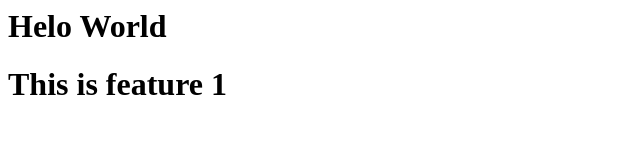
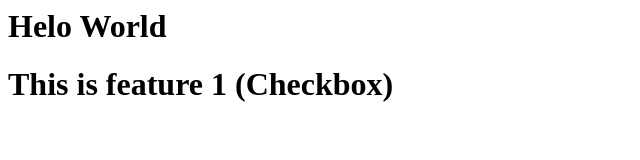
Before and after one commit to ShekharSinghh/Demo, a plain HTML site: page index.html in a window 1280 px wide. Shown: the whole page, without its empty margins (0-640 px from the left). Drawn offline with Linux system fonts and the light colour scheme.

```diff
--- a/index.html
+++ b/index.html
@@ -1,2 +1,2 @@
 <h1>Helo World</h1>
-<h1>This is feature 1</h1>
+<h1>This is feature 1 (Checkbox)</h1>
```
